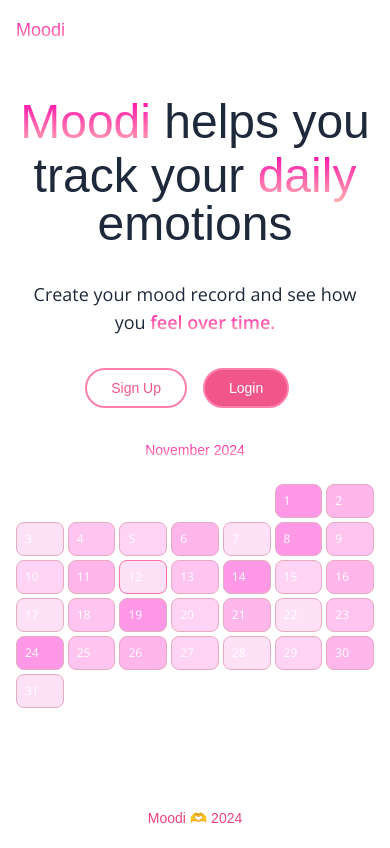
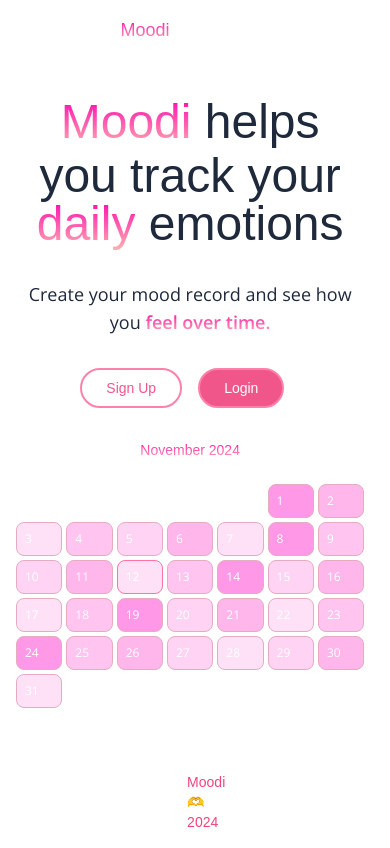
Before and after one commit to McLainCronin/moodl, a Next.js app: page / in a window 390 px wide. Built offline with nearby package versions, Linux system fonts and the light colour scheme; no server answers; some icons are missing; a web font is replaced by a local one.

Commit message:
Refactor layout and login components for improved responsiveness; adjust header, footer, and input styles for better alignment and consistency

```diff
--- a/app/layout.js
+++ b/app/layout.js
@@ -16,7 +16,7 @@ export const metadata = {
 
 export default function RootLayout({ children }) {
   const header = (
-    <header className="max-w-[1000px] w-full mx-auto p-4 sm:p-8 flex items-center justify-between gap-4">
+    <header className="w-full max-w-[45%] p-4 sm:p-8 flex items-center justify-between gap-4">
       <h1 className={'text-lg sm:text-3xl textGradient ' + flamenco.className}>
         <Link href='/'>
           Moodi
@@ -27,7 +27,7 @@ export default function RootLayout({ children }) {
   )
 
   const footer = (
-    <footer className="mx-auto p-4 sm:p-8 grid place-items-center">
+    <footer className="w-full max-w-[10%] p-4 sm:p-8 flex items-center">
       <p className={'text-[#ef447d] ' + flamenco.className}>Moodi 🫶 2024</p>
     </footer>
   )
@@ -36,7 +36,7 @@ export default function RootLayout({ children }) {
     <html lang="en">
       <Head/>
       <AuthProvider>
-      <body className={'w-full max-w-[1000px] mx-auto text-sm sm:text-base min-h-screen flex flex-col text-slate-800  ' + opensans.className}>
+      <body className={'max-w-[97.5%] self-center text-sm sm:text-base min-h-screen flex flex-col items-center text-slate-800  ' + opensans.className}>
             {header}
             {children}
             {footer}
--- a/components/Login.jsx
+++ b/components/Login.jsx
@@ -41,7 +41,7 @@ export default function Login() {
   }
 
   return (
-    <div className='flex flex-col flex-1 justify-center items-center gap-4 '>
+    <div className='flex flex-col justify-center items-center gap-4 max-w-[400px] '>
       <h3 className={'text-4xl sm:text-5xl md:text-6xl ' + flamenco.className}>
         {isRegister ? 'Register' : 'Login In'}
       </h3>
@@ -50,11 +50,11 @@ export default function Login() {
 
       <input value={email} onChange={(e) => {
         setEmail(e.target.value)
-      }} className='w-full max-w-[400px] mx-auto px-3 duration-200 hover:border-[#ef447d] focus:border-[#ef447d] py-2 sm:py-3 border border-solid border-pink-300 rounded-full outline-none' placeholder='Email'/>
+      }} className='w-full px-3 duration-200 hover:border-[#ef447d] focus:border-[#ef447d] py-2 sm:py-3 border border-solid border-pink-300 rounded-full outline-none' placeholder='Email'/>
 
       <input value={password} onChange={(e) => {
         setPassword(e.target.value)
-      }} className='w-full max-w-[400px] mx-auto px-3 duration-200 hover:border-[#ef447d] focus:border-[#ef447d] py-2 sm:py-3 border border-solid border-pink-300 rounded-full outline-none' placeholder='Password' type='password'/>
+      }} className='w-full px-3 duration-200 hover:border-[#ef447d] focus:border-[#ef447d] py-2 sm:py-3 border border-solid border-pink-300 rounded-full outline-none' placeholder='Password' type='password'/>
 
       <div className='max-w-[400px] w-full mx-auto'>
         <Button clickHandler={handleSubmit} text={authenticating ? 'Submitting' : 'Submit'} full/>
```
